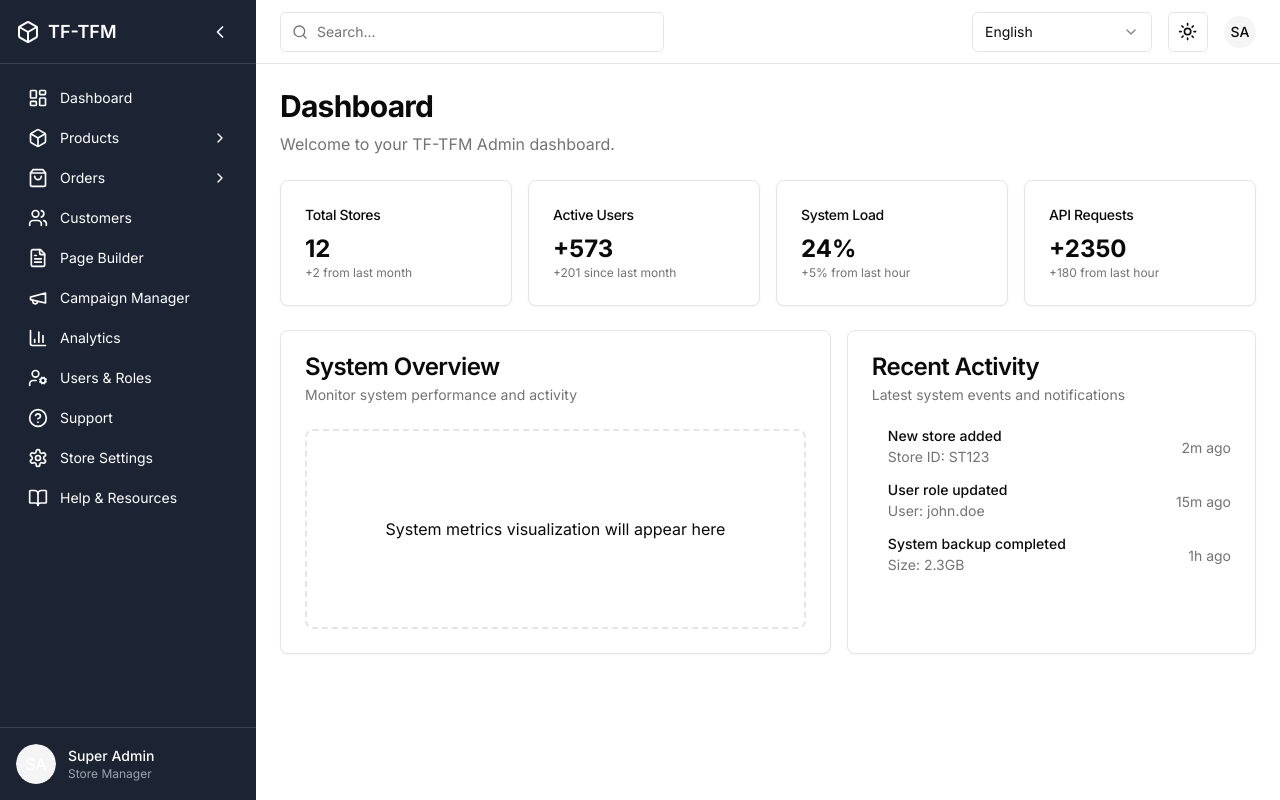
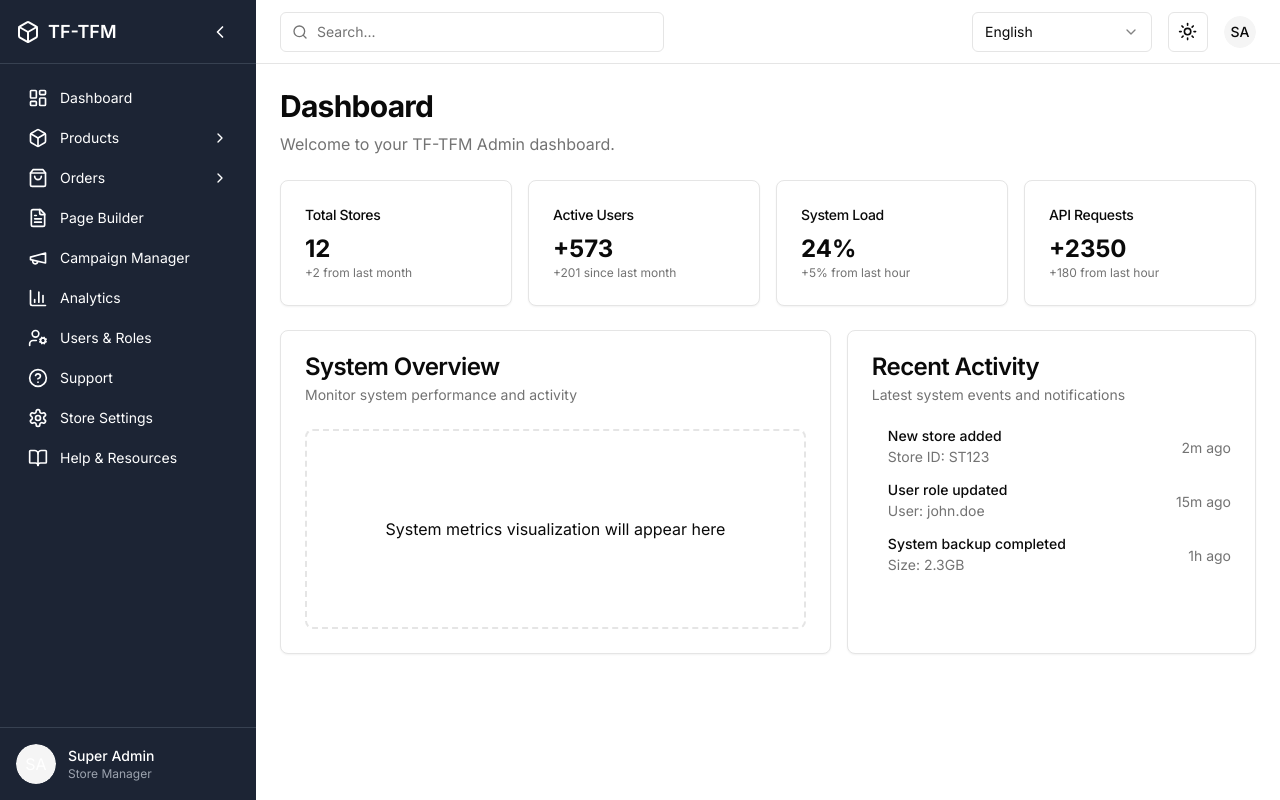
Before and after one commit to ron-at-appscrip/tf-dashboard, a Next.js app: page /admin in a window 1280 px wide. Built offline with nearby package versions, Linux system fonts and the light colour scheme.

Commit message:
hide customer tab

```diff
--- a/components/layout/admin-layout.tsx
+++ b/components/layout/admin-layout.tsx
@@ -107,11 +107,11 @@ const getStoreNavItems = (t: (key: string) => string): NavItem[] => [
       { title: t('admin.layout.navigation.orders.abandonedCarts'), href: "/orders/abandoned" },
     ],
   },
-  {
-    title: t('admin.layout.navigation.customers'),
-    href: "/customers",
-    icon: <Users className="h-5 w-5" />
-  },
+  // {
+  //   title: t('admin.layout.navigation.customers'),
+  //   href: "/customers",
+  //   icon: <Users className="h-5 w-5" />
+  // },
   {
     title: t('admin.layout.navigation.pageBuilder'),
     href: "/page-builder",
```
